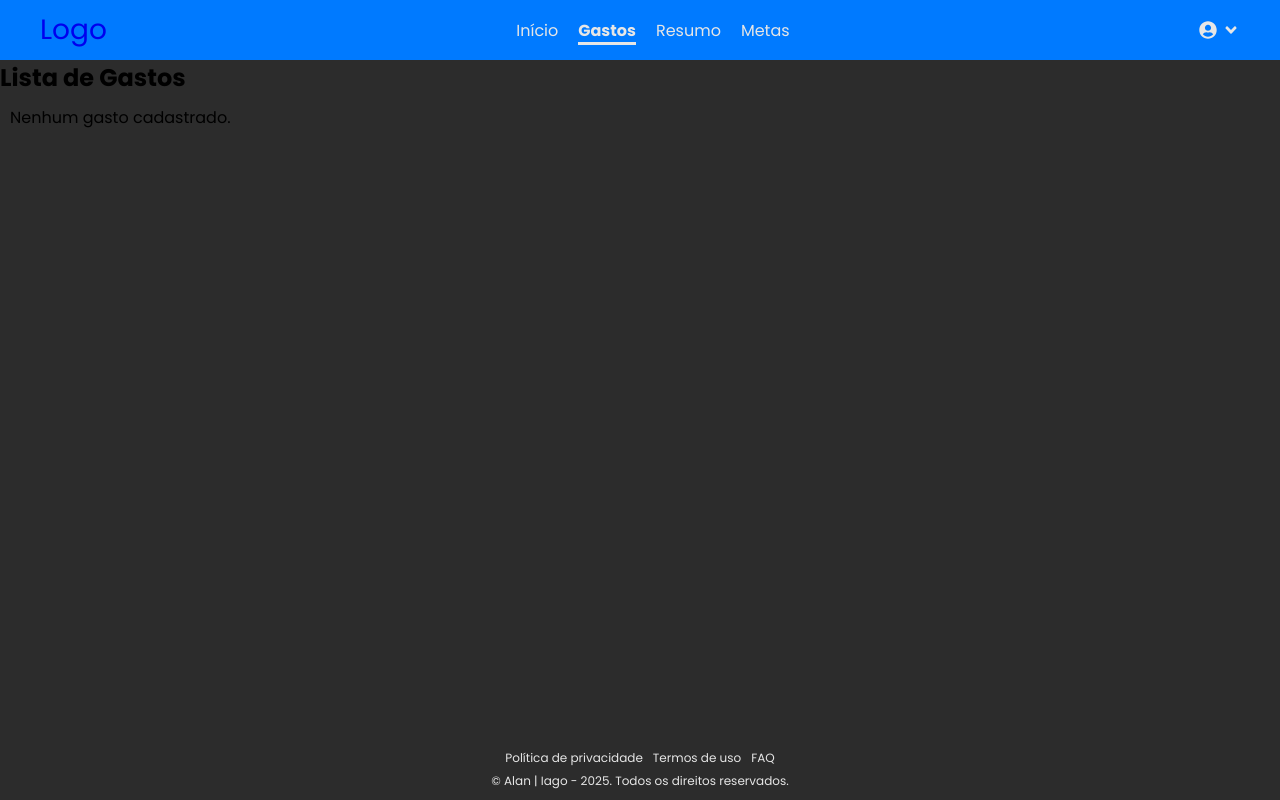
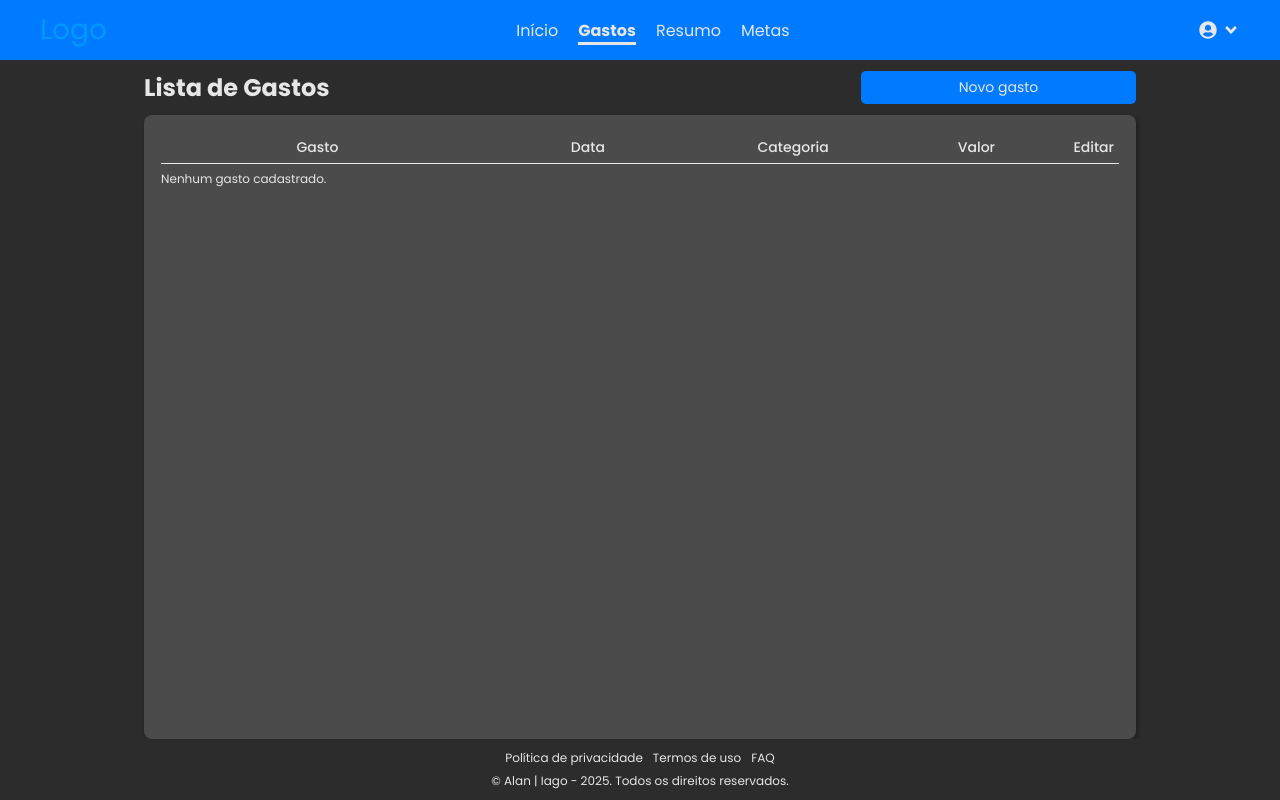
Before and after one commit to AlanJmS/ControleFinanceiro, a React (Vite) app: page /Gastos in a window 1280 px wide. Built offline with nearby package versions, Linux system fonts and the light colour scheme.

Commit message:
:sparkles: feat: tabela dos gastos, refatoração e fix na estrutura e css

```diff
--- a/package.json
+++ b/package.json
@@ -10,6 +10,8 @@
     "preview": "vite preview"
   },
   "dependencies": {
+    "@emotion/react": "^11.14.0",
+    "@table-library/react-table-library": "^4.1.12",
     "react": "^18.3.1",
     "react-dom": "^18.3.1",
     "react-icons": "^5.4.0",
--- a/src/components/Button.css
+++ b/src/components/Button.css
@@ -25,3 +25,24 @@
 .green {
     background-color: var(--green);
 }
+
+.transparent, .transparent.trash {
+    background-color: transparent;
+    color: var(--primaryColor);
+    transition: all .3s ease;
+
+    &:hover {
+        background-color: transparent;
+        color: var(--green);
+    }
+
+    &.trash:hover {
+        color: red;
+    }
+}
+
+.second__hover {
+    &:hover {
+        background-color: var(--secondaryColor);
+    }
+}
--- a/src/components/Card.jsx
+++ b/src/components/Card.jsx
@@ -1,4 +1,3 @@
-import { FaEdit, FaTrash } from 'react-icons/fa';
 import './Card.css';
 
 export default function Card({ text, value, span }) {
--- a/src/context/GastosContext.jsx
+++ b/src/context/GastosContext.jsx
@@ -32,6 +32,10 @@ export function GastosProvider({ children }) {
     });
   };
 
+  const deletarGasto = (index) => {
+    setGastos((prev) => prev.filter((_, i) => i !== index));
+  };
+
   const limparGastos = () => {
     setGastos([]);
   };
@@ -45,6 +49,7 @@ export function GastosProvider({ children }) {
         adicionarGasto,
         editarGasto,
         limparGastos,
+        deletarGasto
       }}
     >
       {children}
--- a/src/pages/Gastos.css
+++ b/src/pages/Gastos.css
@@ -1,79 +1,117 @@
-.cards__container {
+.costs__container {
   width: 100%;
   height: 100%;
+  align-self: center;
+  display: flex;
+  flex-direction: column;
+  align-items: center;
+  justify-content: center;
+  padding: 0 2rem;
+  overflow: hidden;
+
+  .costs__header {
+    width: 80%;
+    display: flex;
+    align-items: center;
+    justify-content: space-between;
+
+    & h2 {
+      flex: 1;
+      padding: 1rem 0;
+      color: var(--textColor);
     }
 
-.cards {
-  display: grid;
-  grid-template-columns: repeat(auto-fit, minmax(340px, 1fr));
-  gap: 20px;
-  padding: 10px;
-}
-
-@media screen and (max-width: 660px) {
-  .cards {
-    place-items: center;
-    padding: 10px 0;
+    & button {
+      flex: .5;
+      flex-grow: .35;
     }
   }
 
-/* Estilos para edição */
-.edit-card {
-  padding: 15px;
-  border-radius: 8px;
-  box-shadow: 0px 4px 6px rgba(0, 0, 0, 0.1);
+  .table__container {
+    background-color: var(--secondaryColor);
+    width: 80%;
+    height: 100%;
+    border-radius: .8rem;
+    padding: 1.5rem;
     display: flex;
     flex-direction: column;
-  gap: 10px;
-  border: 1px solid #ccc;
+    flex: 1;
+    align-items: center;
+    color: var(--textColor);
+    overflow-y: auto;
+    scrollbar-width: none;
+    box-shadow: .2rem .2rem .4rem rgba(0, 0, 0, .3);
+
+    & div,
+    table {
+      width: 100%;
+      overflow: auto;
+      scrollbar-width: none;
+      position: relative;
+
+      & thead {
+        position: sticky;
+        border-bottom: .1rem solid var(--textColor);
+        box-shadow: 0 1px 0 var(--textColor);
+
+        & tr th {
+          font-size: 1.4rem;
+          font-weight: 500;
+          padding: .5rem;
+        }
       }
 
-.edit-input {
+      & tr td {
+        font-size: 1.2rem;
+        text-align: center;
+        padding: .5rem 0;
+
+        & input:not([type="button"]),
+        select {
           width: 100%;
-  padding: 8px;
-  border: 1px solid #ccc;
-  border-radius: 5px;
-  font-size: 16px;
+          background-color: rgba(0, 0, 0, .25);
+          border-radius: .8rem;
+          border: none;
+          padding: .25rem .5rem;
+          margin: 0;
+          font-size: 1.2rem;
+          color: var(--textColor);
+
+          &::-webkit-inner-spin-button {
+            appearance: none;
           }
 
-.edit-buttons {
-  display: flex;
-  justify-content: space-between;
-  gap: 10px;
         }
 
-.save-btn {
-  background-color: #4caf50;
-  color: white;
-  border: none;
-  padding: 8px 12px;
-  border-radius: 5px;
-  cursor: pointer;
+        & select:focus {
+          background-color: var(--secondaryColor);
         }
 
-.cancel-btn {
-  background-color: #ff6347;
-  color: white;
-  border: none;
-  padding: 8px 12px;
-  border-radius: 5px;
+        & .table__button {
           cursor: pointer;
+          width: 90%;
+          height: 1.4rem;
+          color: var(--primaryColor);
+          transition: all .3s ease;
+
+          &:hover {
+            color: var(--blue);
           }
 
-.update-graphs-btn {
-  width: 100%;
-  max-width: 300px;
-  padding: 10px;
-  background-color: #007bff;
-  color: white;
-  border: none;
-  border-radius: 5px;
-  cursor: pointer;
-  margin: 20px auto;
-  display: block;
-  font-size: 16px;
+          &.trash:hover {
+            color: red;
+          }
+        }
       }
 
-.update-graphs-btn:hover {
-  background-color: #0056b3;
+      & tr td:nth-child(1) {
+        text-align: left;
       }
+    }
+  }
+}
+
+a {
+
+color: rgb(0, 153, 255);
+}
--- a/src/pages/Gastos.jsx
+++ b/src/pages/Gastos.jsx
@@ -1,18 +1,18 @@
 import React, { useState } from "react";
 import { useNavigate } from "react-router-dom";
 import { useGastos } from "../context/GastosContext";
-import Card from "../components/Card";
 import "./Gastos.css";
+import { FaEdit, FaSave, FaTrash, FaWindowClose } from 'react-icons/fa';
+import Button from "../components/Button";
 
 function Gastos() {
-  const { gastos, editarGasto } = useGastos();
+  const { gastos, editarGasto, deletarGasto } = useGastos();
   const navigate = useNavigate();
   const [editIndex, setEditIndex] = useState(null);
-  const [editGasto, setEditGasto] = useState({ nome: "", valor: "", tipo: "" });
+  const [editGasto, setEditGasto] = useState({ nome: "", valor: "", tipo: "", data: "2025-02-24" });
 
   const handleDelete = (index) => {
-    const updatedGastos = gastos.filter((_, i) => i !== index);
-    editarGasto(index, updatedGastos);
+    deletarGasto(index);
   };
 
   const handleEditClick = (index) => {
@@ -31,41 +31,71 @@ function Gastos() {
   };
 
   const categoryColors = {
-    Alimentação: "#FFEEAA",
-    Transporte: "#AACCFF",
-    Saúde: "#FFCCCC",
-    Entretenimento: "#CCFFCC",
-    Geral: "#F0F0F0",
+    Alimentação: "#388E3C",
+    Transporte: "#42A5F5",
+    Saúde: "#4FC3F7",
+    Entretenimento: "#AB47BC",
+    Geral: "#B0BEC5",
+  };
+
+  const formateDate = (dateString) => {
+    const [year, month, day] = dateString.split("-");
+    return `${day}-${month}-${year}`;
   };
 
   return (
-    <div className="cards__container">
+    <div className="costs__container">
+      <div className="costs__header">
         <h2>Lista de Gastos</h2>
-      <div className="cards">
-        {gastos.length > 0 ? (
+        <Button
+          text="Novo gasto"
+          customClass="blue second__hover"
+          onClick={() => navigate("/CadastroGastos")}
+        />
+      </div>
+      <div className="table__container">
+        <table>
+          <thead>
+            <tr>
+              <th style={{width: "35%"}}>Gasto</th>
+              <th style={{width: "25%"}}>Data</th>
+              <th style={{width: "20%"}}>Categoria</th>
+              <th style={{width: "20%"}}>Valor</th>
+              <th colSpan={2}>Editar</th>
+            </tr>
+          </thead>
+
+          <tbody>
+            {gastos.length === 0 ? (
+              <tr>
+                <td colSpan={5}>Nenhum gasto cadastrado.</td>
+              </tr>
+            ) : (
               gastos.map((gasto, index) => (
-            <div key={index}>
+                <tr key={index}>
                   {editIndex === index ? (
-                <div
-                  className="edit-card"
-                  style={{
-                    backgroundColor: categoryColors[gasto.tipo] || "#ffffff",
-                  }}
-                >
+                    <>
+                      <td>
                         <input
                           type="text"
                           name="nome"
                           value={editGasto.nome}
                           onChange={handleChange}
                           className="edit-input"
+                          placeholder="Gasto"
                         />
+                      </td>
+                      <td>
                         <input
-                    type="number"
-                    name="valor"
-                    value={editGasto.valor}
+                          type="date"
+                          name="data"
+                          value={editGasto.data}
                           onChange={handleChange}
                           className="edit-input"
+                          placeholder={formateDate(editGasto.data)}
                         />
+                      </td>
+                      <td>
                         <select
                           name="tipo"
                           value={editGasto.tipo}
@@ -78,47 +108,44 @@ function Gastos() {
                           <option value="Entretenimento">Entretenimento</option>
                           <option value="Geral">Geral</option>
                         </select>
-                  <div className="edit-buttons">
-                    <button
-                      onClick={() => handleSaveEdit(index)}
-                      className="save-btn"
-                    >
-                      Salvar
-                    </button>
-                    <button
-                      onClick={() => setEditIndex(null)}
-                      className="cancel-btn"
-                    >
-                      Cancelar
-                    </button>
+                      </td>
+                      <td>
+                        <input
+                          type="number"
+                          name="valor"
+                          value={editGasto.valor}
+                          onChange={handleChange}
+                          className="edit-input"
+                          placeholder={editGasto.valor}
+                        />
+                      </td>
+                      <td>
+                        <FaSave onClick={() => handleSaveEdit(index)} className="table__button" />
+                      </td>
+                      <td>
+                        <FaWindowClose onClick={() => setEditIndex(null)} className="table__button trash" />
+                      </td>
+                    </>
+                  ) : (
+                    <>
+                      <td>{gasto.nome}</td>
+                      <td>{formateDate(gasto.data)}</td>
+                      <td style={{color: categoryColors[gasto.tipo] || "var(--textColor)"}}>{gasto.tipo}</td>
+                      <td>{`R$ ${gasto.valor}`}</td>
+                      <td>
+                        <FaEdit className="table__button" onClick={() => handleEditClick(index)} />
+                      </td>
+                      <td>
+                        <FaTrash className="table__button trash" onClick={() => handleDelete(index)} />
+                      </td>
+                    </>
+                  )}
+                </tr>
+              ))
+            )}
+          </tbody>
+        </table>
       </div>
-                </div>
-              ) : (
-                <Card
-                  title={gasto.nome}
-                  date={gasto.data}
-                  categoria={gasto.tipo}
-                  valor={`R$ ${gasto.valor}`}
-                  onDelete={() => handleDelete(index)}
-                  onEdit={() => handleEditClick(index)}
-                  color={categoryColors[gasto.tipo] || "#ffffff"}
-                />
-              )}
-            </div>
-          ))
-        ) : (
-          <p>Nenhum gasto cadastrado.</p>
-        )}
-      </div>
-
-      {gastos.length > 0 && (
-        <button
-          onClick={() => navigate("/Resume")}
-          className="update-graphs-btn"
-        >
-          Atualizar Gráficos
-        </button>
-      )}
     </div>
   );
 }
--- a/src/pages/Home.jsx
+++ b/src/pages/Home.jsx
@@ -95,7 +95,7 @@ function HomePage() {
 
             <div className="form-group">
               <input
-                type="email"
+                type="text"
                 id="email"
                 placeholder="E-mail ou usuário"
                 required
--- a/src/pages/MainPage.jsx
+++ b/src/pages/MainPage.jsx
@@ -263,9 +263,6 @@ export default function MainPage() {
             onClick={() => navigate("/CadastroGastos")}
           />
         </div>
-        {/* <button onClick={() => navigate("/CadastroGastos")}>
-          Cadastrar novo gasto
-        </button> */}
       </div>
     </section>
   );
```
Also changed, not shown: src/pages/CadastroGastos.css (+0 -13 lines), src/pages/CadastroGastos.jsx (+7 -4 lines), 1 other file (tests, documents, lock files or other folders). Lines whose indentation alone changed are shown as unchanged.
